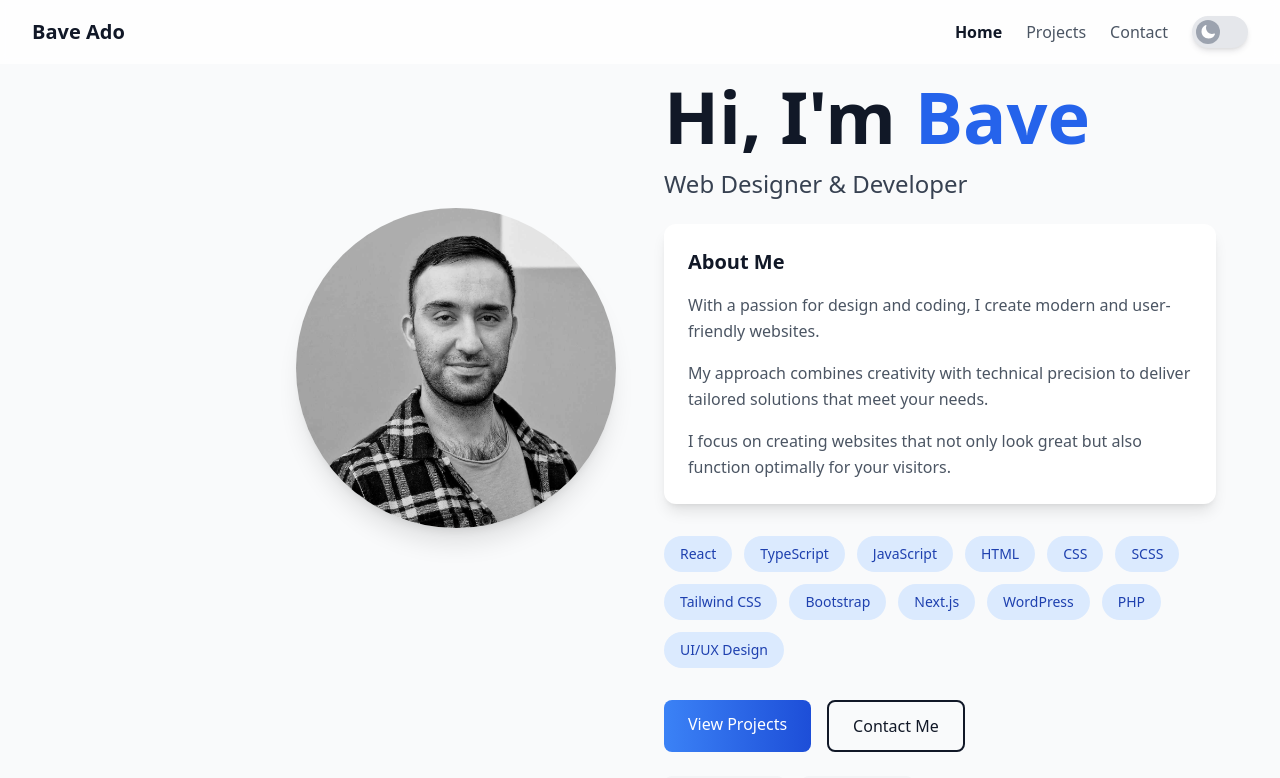
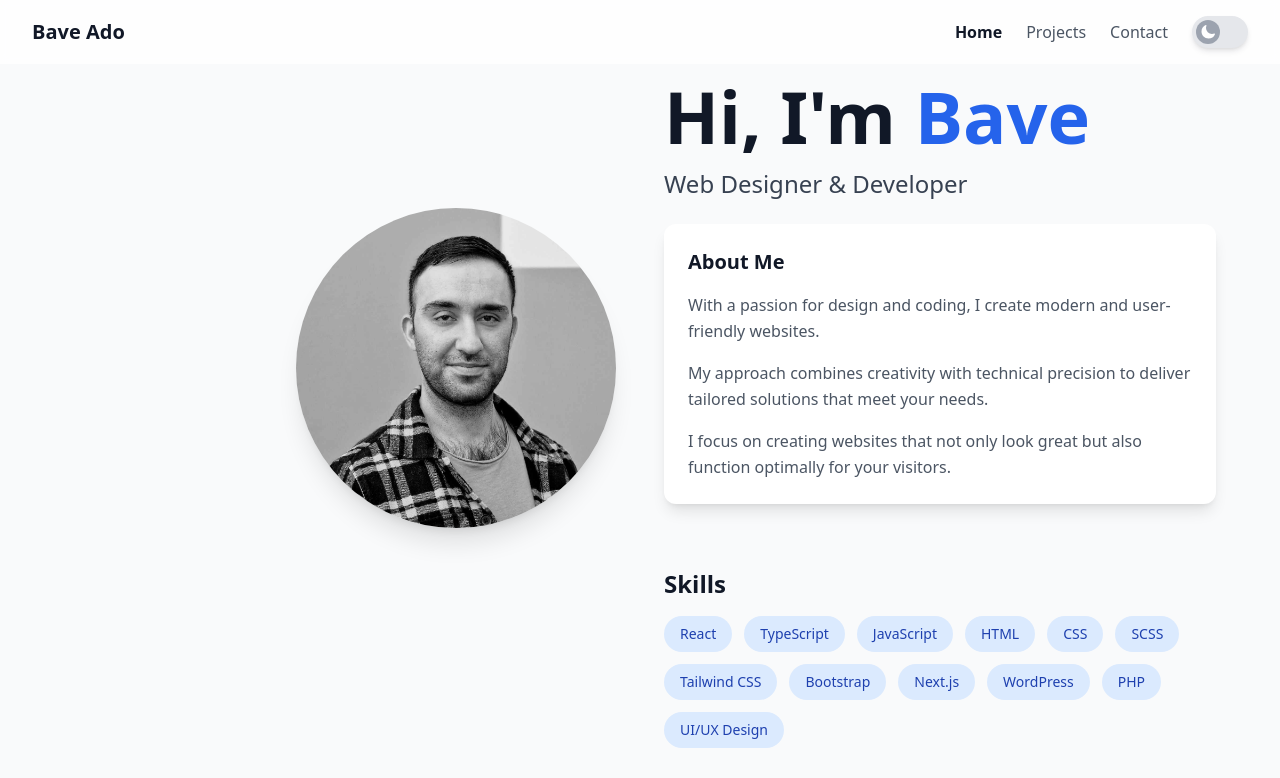
Before and after one commit to Bavy89/Portfolio2025, a React (Vite) app: page / in a window 1280 px wide. Shown: the top 778 px of the page. Built offline with nearby package versions, Linux system fonts and the light colour scheme.

Commit message:
Update Hero.jsx

```diff
--- a/src/components/Hero.jsx
+++ b/src/components/Hero.jsx
@@ -78,6 +78,15 @@ const Hero = () => {
                 </p>
               </div>
             </motion.div>
+
+<motion.h2
+  className="text-2xl font-semibold text-gray-900 dark:text-white mt-8 mb-4"
+  initial={{ opacity: 0, y: 20 }}
+  animate={{ opacity: 1, y: 0 }}
+  transition={{ delay: 0.5 }}
+>
+  Skills
+</motion.h2>
 
             {/* Skills */}
             <motion.div
```
